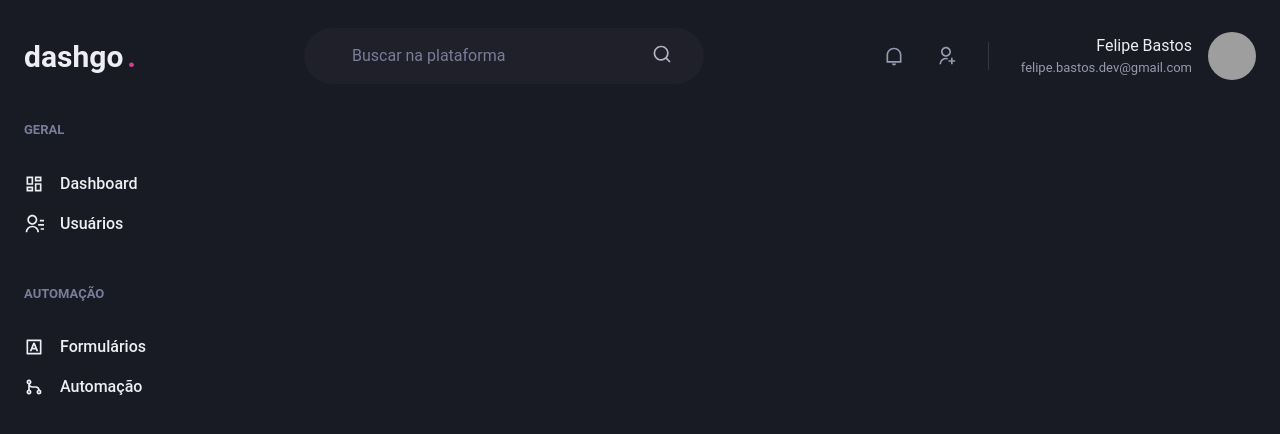
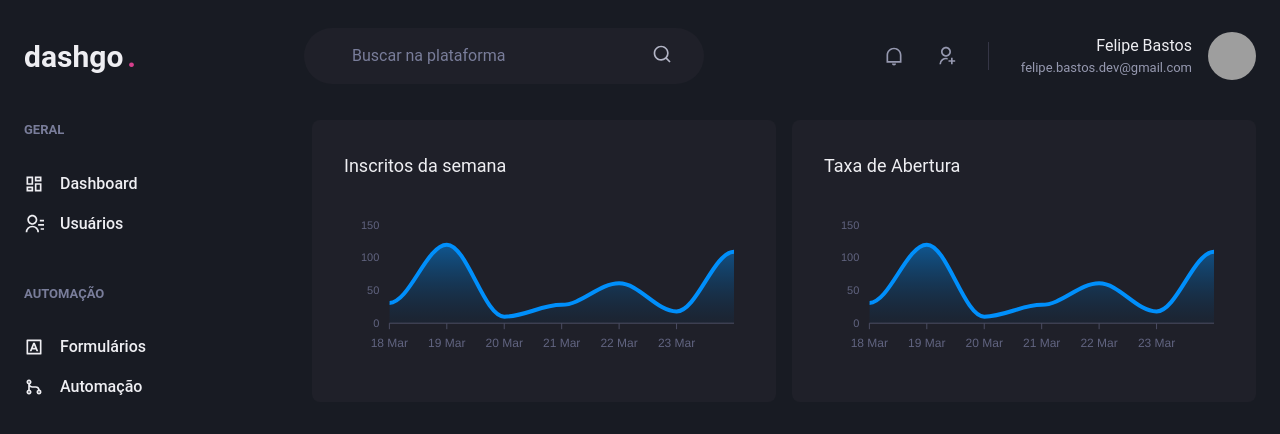
Before and after one commit to felipecfb/dashgo, a Next.js app: page /dashboard in a window 1280 px wide. Shown: the top 434 px of the page. Built offline with nearby package versions, Linux system fonts and the light colour scheme; grey boxes are pictures that could not be loaded.

Commit message:
feat: adicionando apexcharts e alimentando a página Dashboard

```diff
--- a/package.json
+++ b/package.json
@@ -13,9 +13,11 @@
     "@chakra-ui/react": "^2.2.1",
     "@emotion/react": "^11.9.3",
     "@emotion/styled": "^11.9.3",
+    "apexcharts": "^3.35.3",
     "framer-motion": "^6.3.11",
     "next": "12.1.6",
     "react": "18.2.0",
+    "react-apexcharts": "^1.4.0",
     "react-dom": "18.2.0",
     "react-icons": "^4.4.0"
   },
--- a/src/pages/dashboard.tsx
+++ b/src/pages/dashboard.tsx
@@ -1,6 +1,65 @@
-import { Flex } from "@chakra-ui/react";
+import { Box, Flex, SimpleGrid, Text } from "@chakra-ui/react";
+import dynamic from "next/dynamic";
 import { Header } from "../components/Header";
 import { Sidebar } from "../components/Sidebar";
+import { theme } from "../styles/theme";
+
+const Chart = dynamic(() => import("react-apexcharts"), { ssr: false });
+
+const options = {
+  chart: {
+    toolbar: {
+      show: false,
+    },
+    zoom: {
+      enabled: false,
+    },
+    foreColor: theme.colors.gray[500],
+  },
+  grid: {
+    show: false,
+  },
+  dataLabels: {
+    enabled: false,
+  },
+  tooltip: {
+    enabled: false,
+  },
+  xaxis: {
+    type: "datetime",
+    axisBorder: {
+      color: theme.colors.gray[600],
+    },
+    axisTicks: {
+      color: theme.colors.gray[600],
+    },
+    categories: [
+      "2021-03-18T00:00:00.000Z",
+      "2021-03-19T00:00:00.000Z",
+      "2021-03-20T00:00:00.000Z",
+      "2021-03-21T00:00:00.000Z",
+      "2021-03-22T00:00:00.000Z",
+      "2021-03-23T00:00:00.000Z",
+      "2021-03-24T00:00:00.000Z",
+    ],
+  },
+  fill: {
+    opacity: 0.3,
+    type: "gradient",
+    gradient: {
+      shade: 'dark',
+      opacityFrom: 0.7,
+      opacityTo: 0.3,
+    }
+  }
+} as const;
+
+const series = [
+  {
+    name: "series1",
+    data: [31, 120, 10, 28, 61, 18, 109],
+  },
+];
 
 export default function Dashboard() {
   return (
@@ -9,6 +68,21 @@
 
       <Flex w="100%" my="6" maxWidth={1480} mx="auto" px="6">
         <Sidebar />
+
+        <SimpleGrid flex="1" gap="4" minChildWidth="320px">
+          <Box p="8" bg="gray.800" borderRadius={8} pb="4">
+            <Text fontSize="lg" mb="4">
+              Inscritos da semana
+            </Text>
+            <Chart options={options} series={series} type="area" height={160} />
+          </Box>
+          <Box p="8" bg="gray.800" borderRadius="8">
+            <Text fontSize="lg" mb="4">
+              Taxa de Abertura
+            </Text>
+            <Chart options={options} series={series} type="area" height={160} />
+          </Box>
+        </SimpleGrid>
       </Flex>
     </Flex>
   );
```
Also changed, not shown: 1 other file (tests, documents, lock files or other folders).
